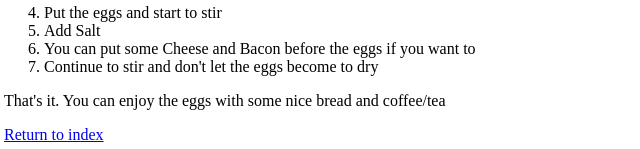
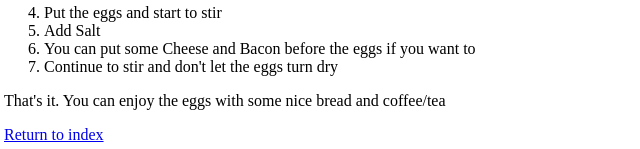
Before and after one commit to vinxuka/odin-recipes, a plain HTML site: page recipes/scrambled-eggs.html in a window 1280 px wide. Shown: the part 739-888 px from the top of the page, 4-644 px from the left. Drawn offline with Linux system fonts and the light colour scheme.

Commit message:
Fix typo line 29

```diff
--- a/recipes/scrambled-eggs.html
+++ b/recipes/scrambled-eggs.html
@@ -26,7 +26,7 @@
         <li>Put the eggs and start to stir</li>
         <li>Add Salt</li>
         <li>You can put some Cheese and Bacon before the eggs if you want to</li>
-        <li>Continue to stir and don't let the eggs become to dry</li>
+        <li>Continue to stir and don't let the eggs turn dry</li>
     </ol>
     <p>That's it. You can enjoy the eggs with some nice bread and coffee/tea</p>
     <a href="../index.html">Return to index</a>
```
